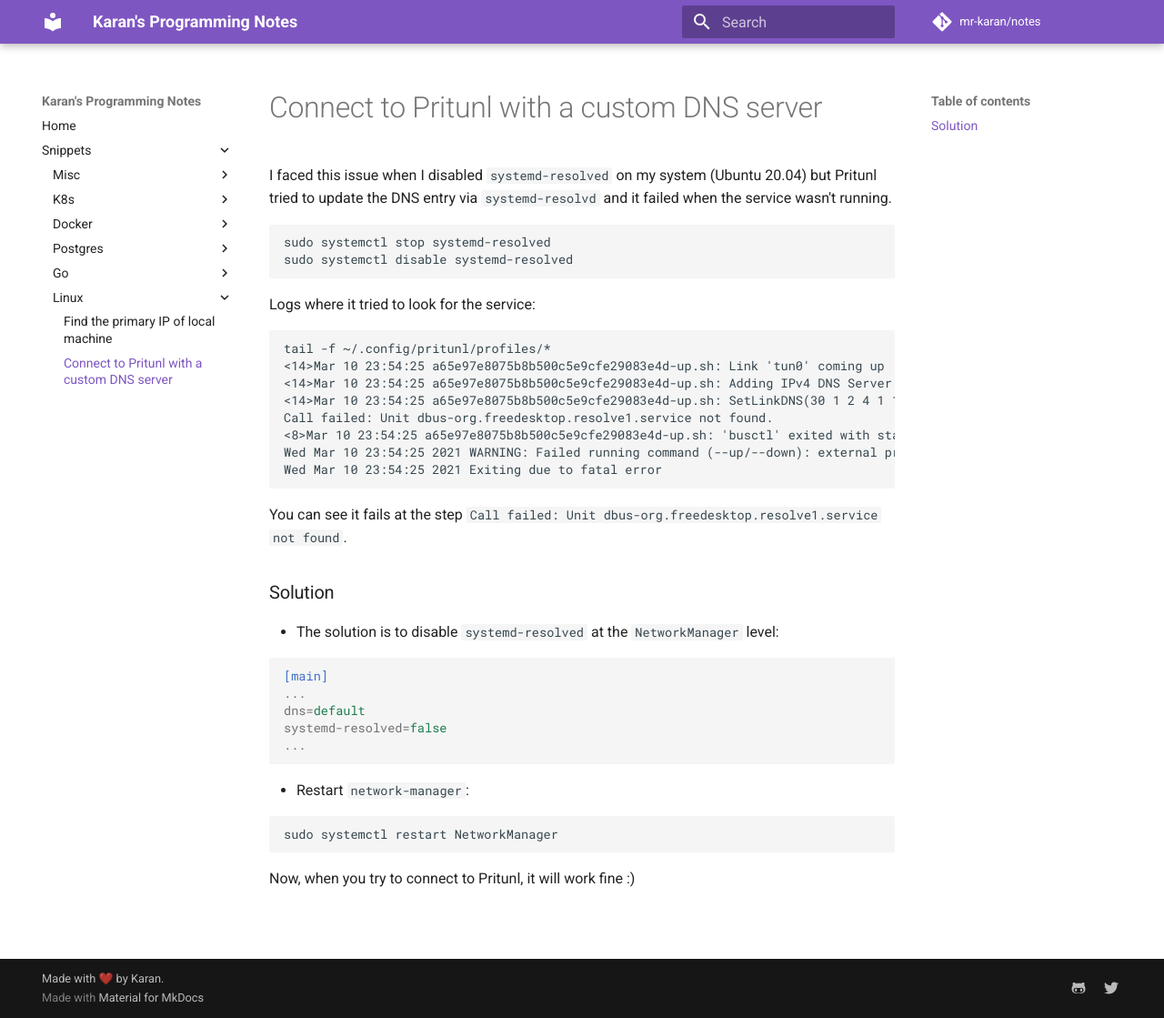
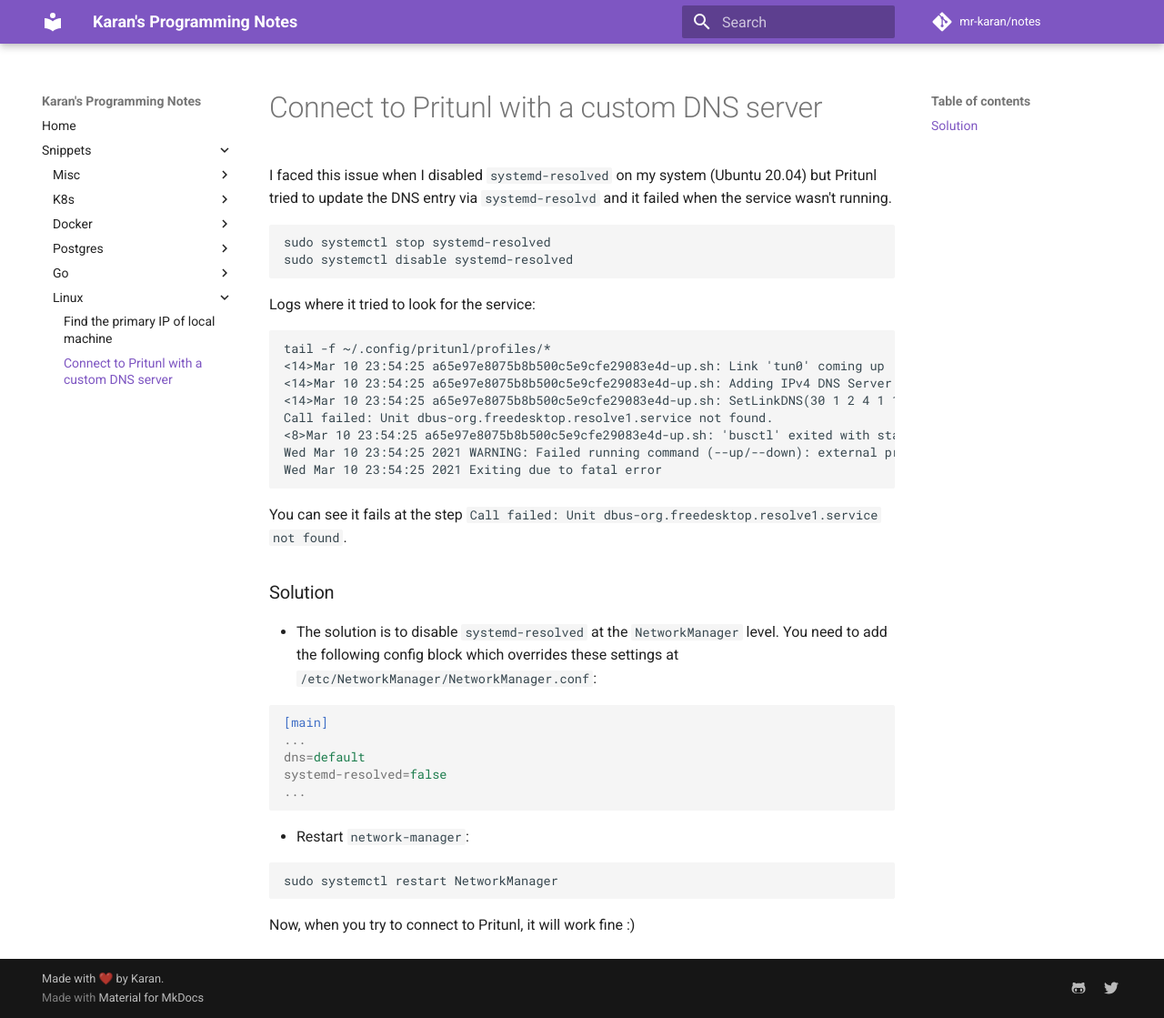
Before and after one commit to mr-karan/notes, an MkDocs documentation site: the page built from docs/snippets/linux/pritunl-systemd-resolved-issues.md, in a window 1280 px wide and 1119 px high. Shown: the whole window at 91% size. Built offline with MkDocs 1.6.1 and Material for MkDocs 9.7.7, drawn with Linux system fonts in a browser that asks for light colours; comment, search, counter and statistics services are not loaded.

Commit message:
chore: update file path

````diff
--- a/docs/snippets/linux/pritunl-systemd-resolved-issues.md
+++ b/docs/snippets/linux/pritunl-systemd-resolved-issues.md
@@ -24,7 +24,7 @@
 
 ### Solution
 
-- The solution is to disable `systemd-resolved` at the `NetworkManager` level:
+- The solution is to disable `systemd-resolved` at the `NetworkManager` level. You need to add the following config block which overrides these settings at `/etc/NetworkManager/NetworkManager.conf`:
 
 ```ini
 [main]
````
